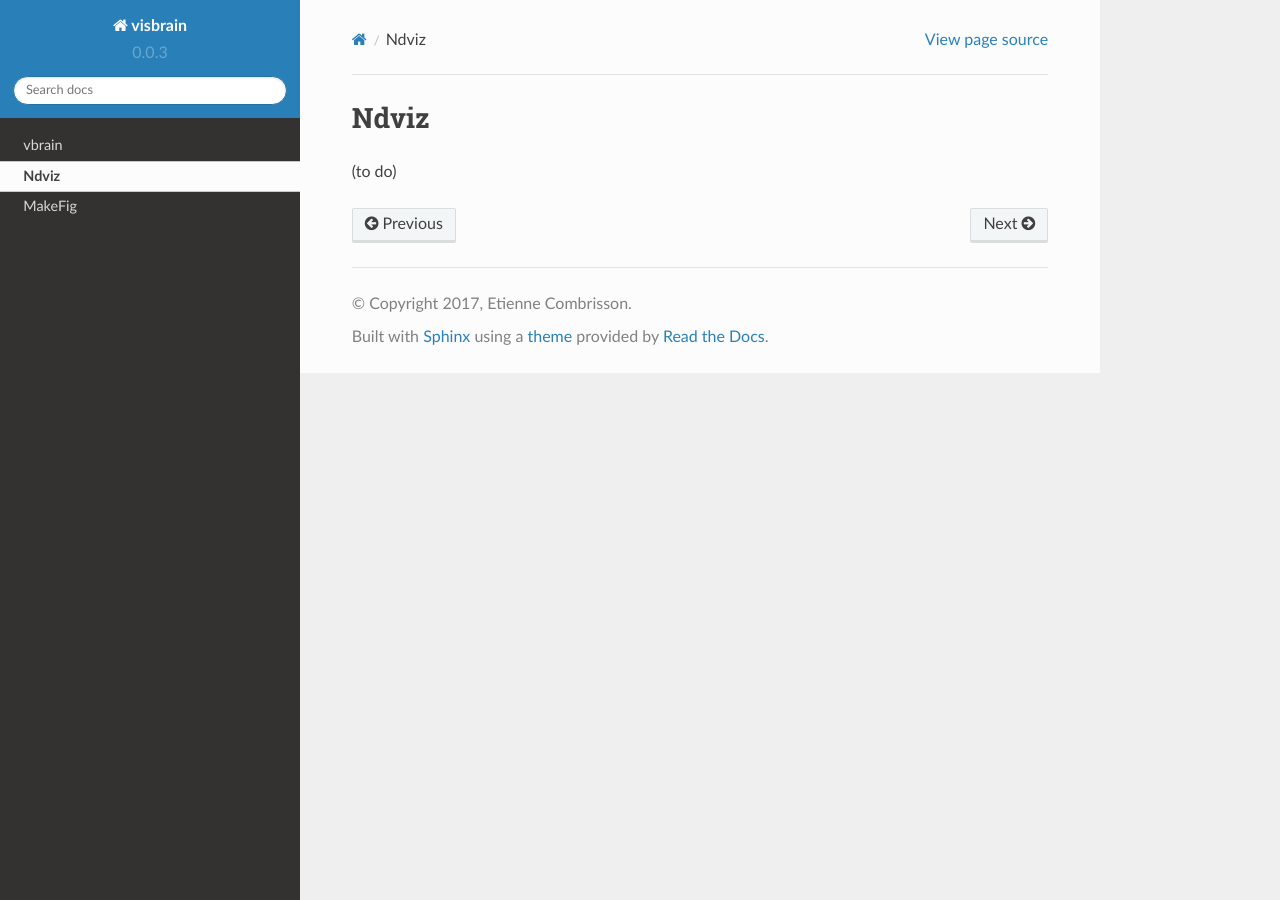
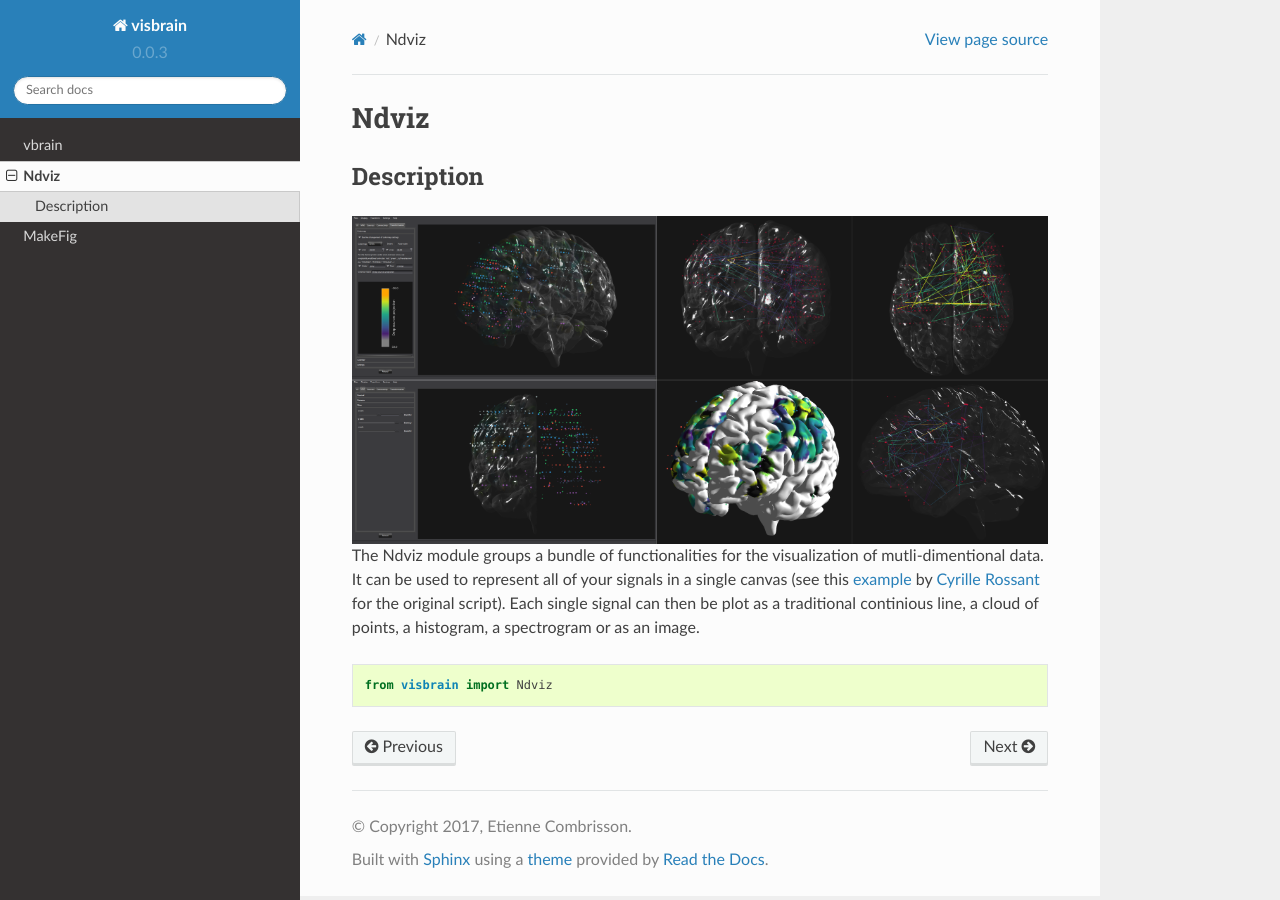
Before and after one commit to EtienneCmb/visbrain, a Sphinx documentation site: the page built from docs/ndviz.rst, in a window 1280 px wide. Built offline with Sphinx 7.4.7 and the Read the Docs theme 2.0.0, drawn with Linux system fonts in a browser that asks for light colours.

Commit message:
Start Ndviz doc

```diff
--- a/docs/ndviz.rst
+++ b/docs/ndviz.rst
@@ -3,4 +3,18 @@
 Ndviz
 #####
 
-(to do)
+Description
+-----------
+
+.. figure::  picture/example.png
+   :align:   center
+
+The Ndviz module groups a bundle of functionalities for the visualization of mutli-dimentional data. It can be used to represent all of your signals in a single canvas (see this `example <https://github.com/vispy/vispy/blob/master/examples/demo/gloo/realtime_signals.py>`_ by `Cyrille Rossant <https://github.com/rossant>`_ for the original script). Each single signal can then be plot as a traditional continious line, a cloud of points, a histogram, a spectrogram or as an image.
+
+
+
+
+
+.. code-block:: python
+
+    from visbrain import Ndviz
--- a/visbrain/__init__.py
+++ b/visbrain/__init__.py
@@ -1,7 +1,7 @@
 """
 """
 
-from visbrain.vbrain.vbrain import vbrain
-from visbrain.ndviz.ndviz import Ndviz
+from .vbrain.vbrain import vbrain
+from .ndviz.ndviz import Ndviz
 
 __version__ = "0.0.4"
```
